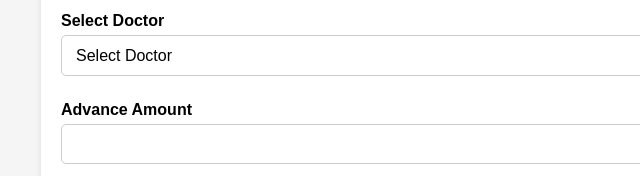
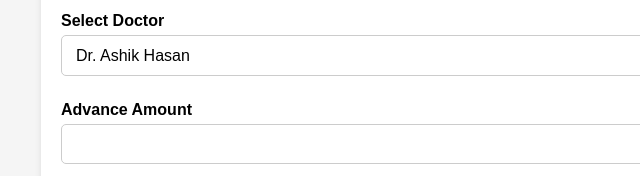
Before and after one commit to mdhsaikats/Hospital-Management-System-Frontend, a plain HTML site: page addpatient.html in a window 1280 px wide. Shown: the part 1412-1588 px from the top of the page, 249-889 px from the left. Drawn offline with Linux system fonts and the light colour scheme.

Commit message:
add name

```diff
--- a/addpatient.html
+++ b/addpatient.html
@@ -154,7 +154,11 @@
                 <div class="group-beta">
                     <label class="label-gamma" for="doctor">Select Doctor</label>
                     <select class="select-epsilon" id="doctor">
-                        <option>Select Doctor</option>
+                        <option>Dr. Ashik Hasan</option>
+                        <option>Dr. Saikat</option>
+                        <option>Dr. Miraj</option>
+                        <option>Dr. Arik</option>
+                        <option>Dr. Minhaj</option>
                     </select>
                 </div>
 
```
